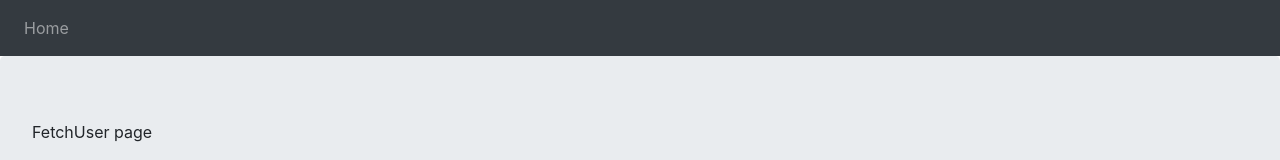
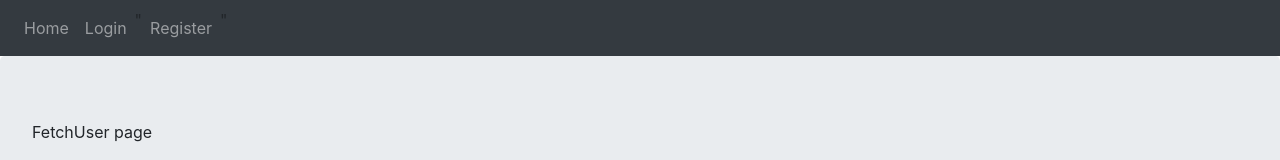
Before and after one commit to devpointlabs/lab-notes-sum21, a React (Create React App) app in the folder client/: page / in a window 1280 px wide. Shown: the top 160 px of the page. Built offline with nearby package versions, Linux system fonts and the light colour scheme; what devise-axios would draw is missing.

Commit message:
added components and updated routes

```diff
--- a/client/src/components/shared/MainNavbar.js
+++ b/client/src/components/shared/MainNavbar.js
@@ -4,6 +4,8 @@
   <Navbar bg="dark" variant="dark">
     <Nav>
       <Nav.Link href="/">Home</Nav.Link>
+      <Nav.Link href="/login">Login</Nav.Link>"
+      <Nav.Link href="/register">Register</Nav.Link>"
     </Nav>
   </Navbar>
 )
```
Also changed, not shown: 1 other file (tests, documents, lock files or other folders).
